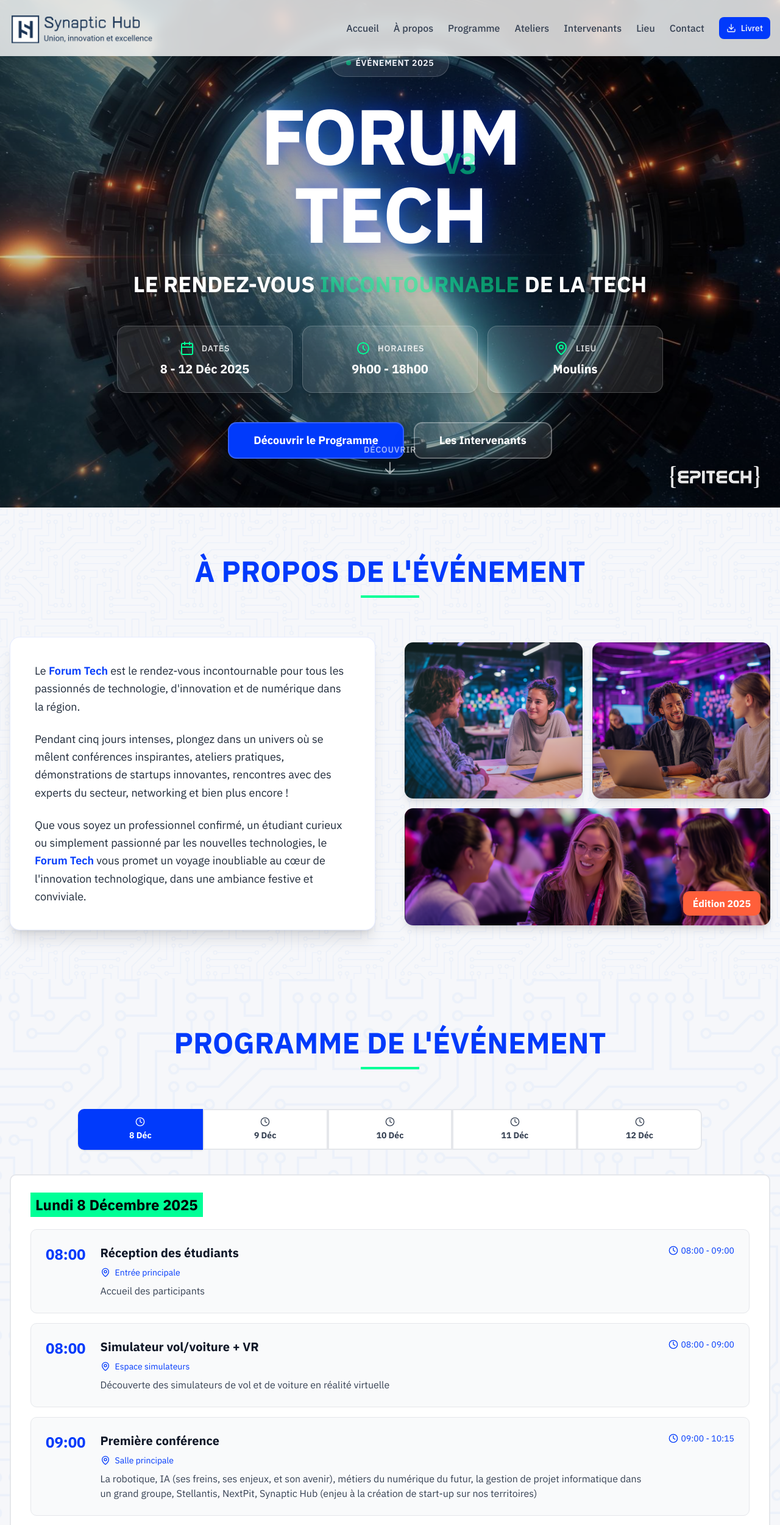
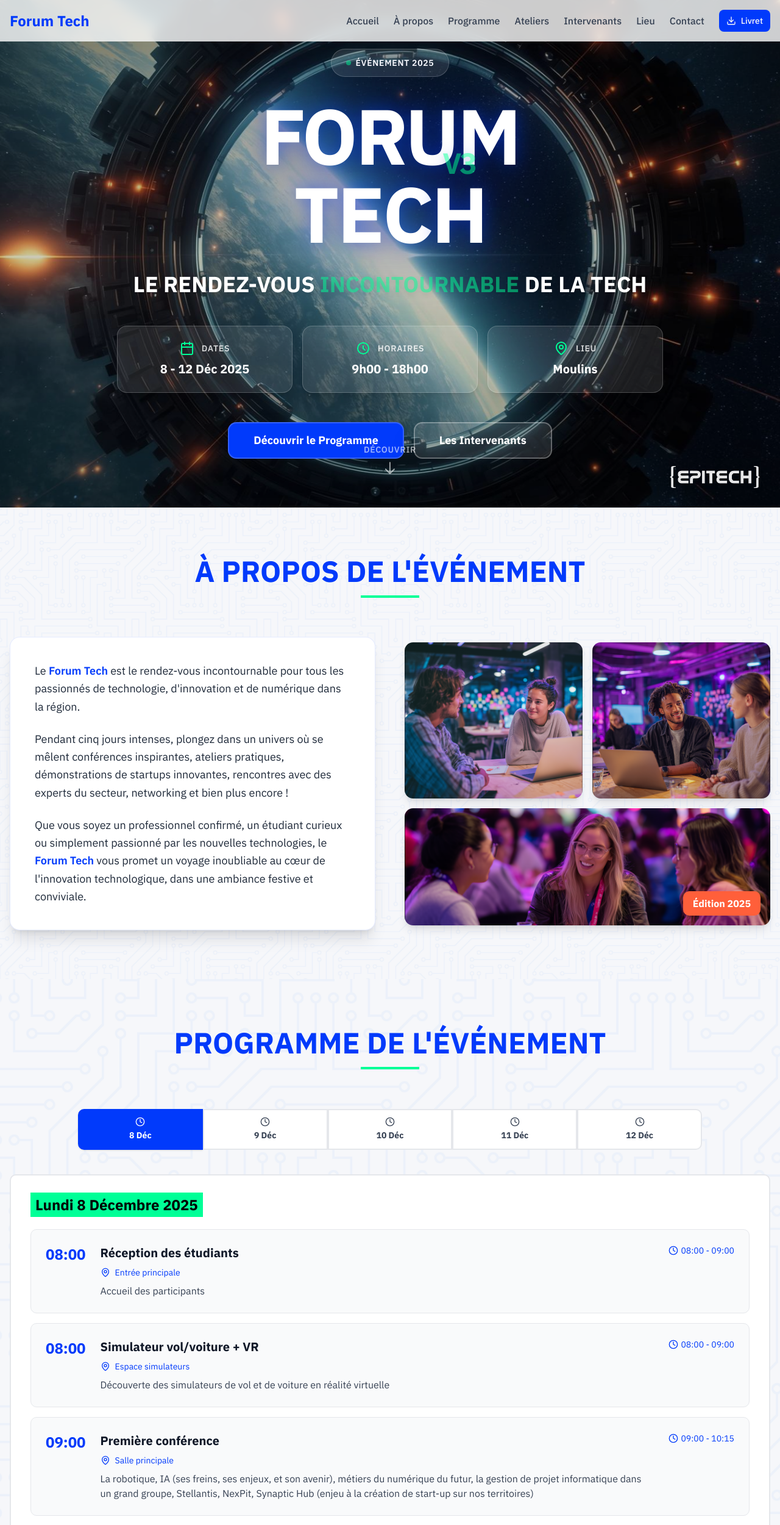
Before and after one commit to NavadixTech/forum_tech, a Next.js app: page / in a window 1280 px wide. Shown: the top 2500 px of the page at 61% size. Built offline with nearby package versions, Linux system fonts and the light colour scheme.

Commit message:
rm synaptic logo

```diff
--- a/components/navbar.tsx
+++ b/components/navbar.tsx
@@ -2,7 +2,6 @@
 
 import { useState, useEffect } from "react"
 import Link from "next/link"
-import Image from "next/image"
 import { Button } from "@/components/ui/button"
 import { Menu, X, Download } from "lucide-react"
 
@@ -39,14 +38,8 @@ export function Navbar() {
       <div className="max-w-7xl mx-auto px-4 py-4">
         <div className="flex items-center justify-between">
           {/* Logo */}
-          <Link href="/" className="flex items-center">
-            <Image
-              src="/synaptic.png"
-              alt="Epitech"
-              width={120}
-              height={40}
-              className="scale-[2] origin-left"
-            />
+          <Link href="/#hero" className="flex items-center">
+            <span className="text-2xl font-bold text-[#013afb]">Forum Tech</span>
           </Link>
 
           {/* Desktop Navigation */}
--- a/components/program.tsx
+++ b/components/program.tsx
@@ -112,7 +112,7 @@ export function Program() {
                         <MapPin className="w-4 h-4" />
                         <span>Salle principale</span>
                       </div>
-                      <p className="text-gray-700">La robotique, IA (ses freins, ses enjeux, et son avenir), métiers du numérique du futur, la gestion de projet informatique dans un grand groupe, Stellantis, NextPit, Synaptic Hub (enjeu à la création de start-up sur nos territoires)</p>
+                      <p className="text-gray-700">La robotique, IA (ses freins, ses enjeux, et son avenir), métiers du numérique du futur, la gestion de projet informatique dans un grand groupe, Stellantis, NexPit, Synaptic Hub (enjeu à la création de start-up sur nos territoires)</p>
                     </div>
                     <div className="text-[#013afb] text-sm flex items-center gap-1">
                       <Clock className="w-4 h-4" />
@@ -293,7 +293,7 @@ export function Program() {
                         <MapPin className="w-4 h-4" />
                         <span>Salle principale</span>
                       </div>
-                      <p className="text-gray-700">La robotique, IA (ses freins, ses enjeux, et son avenir), métiers du numérique du futur, la gestion de projet informatique dans un grand groupe, Stellantis, NextPit, Synaptic Hub</p>
+                      <p className="text-gray-700">La robotique, IA (ses freins, ses enjeux, et son avenir), métiers du numérique du futur, la gestion de projet informatique dans un grand groupe, Stellantis, NexPit, Synaptic Hub</p>
                     </div>
                     <div className="text-[#013afb] text-sm flex items-center gap-1">
                       <Clock className="w-4 h-4" />
--- a/components/workshops.tsx
+++ b/components/workshops.tsx
@@ -122,7 +122,7 @@ const workshops: Workshop[] = [
   },
   {
     id: 12,
-    title: "NextPit & Synaptic Hub : Créer une Start-up en Territoire Rural",
+    title: "NexPit & Synaptic Hub : Créer une Start-up en Territoire Rural",
     category: "CONFÉRENCE",
     description: "Les enjeux de la création de start-ups sur nos territoires. Témoignages et conseils.",
     duration: "1h15",
```
